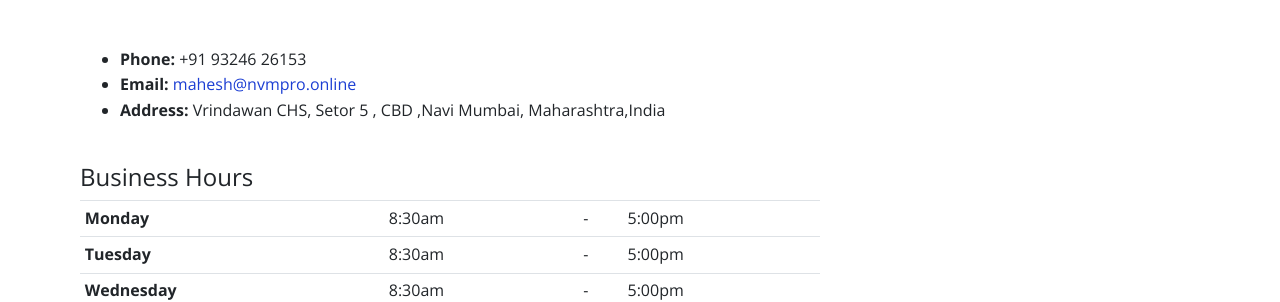
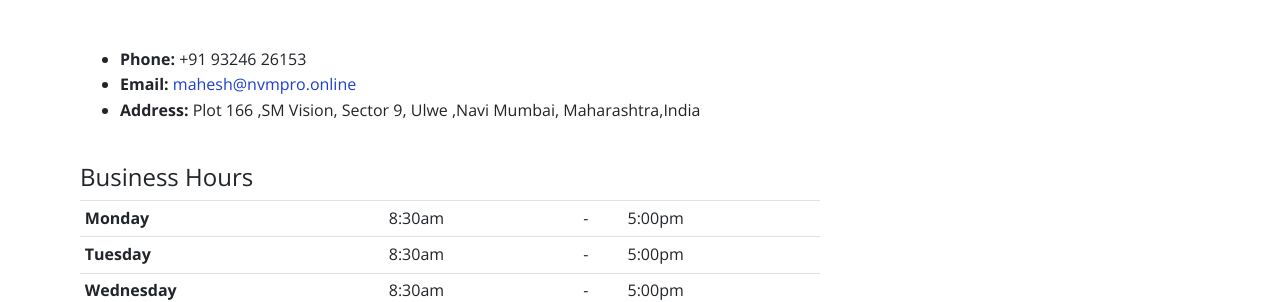
Before and after one commit to nvmpro/NVM, a Jekyll site: the page built from contact.html, in a window 1280 px wide. Shown: the part 199-501 px from the top of the page. Built offline with Jekyll 4.4.1, drawn with Linux system fonts in a browser that asks for light colours.

Commit message:
Updated '_data/contact.yml' via CloudCannon

```diff
--- a/_data/contact.yml
+++ b/_data/contact.yml
@@ -1,4 +1,4 @@
 email: 'mahesh@nvmpro.online'
 phone: '+91 93246 26153'
 businessName: 'NVM Projects & Solutions'
-address: 'Vrindawan CHS, Setor 5 , CBD ,Navi Mumbai, Maharashtra,India'
+address: 'Plot 166 ,SM Vision, Sector 9, Ulwe ,Navi Mumbai, Maharashtra,India'
```
